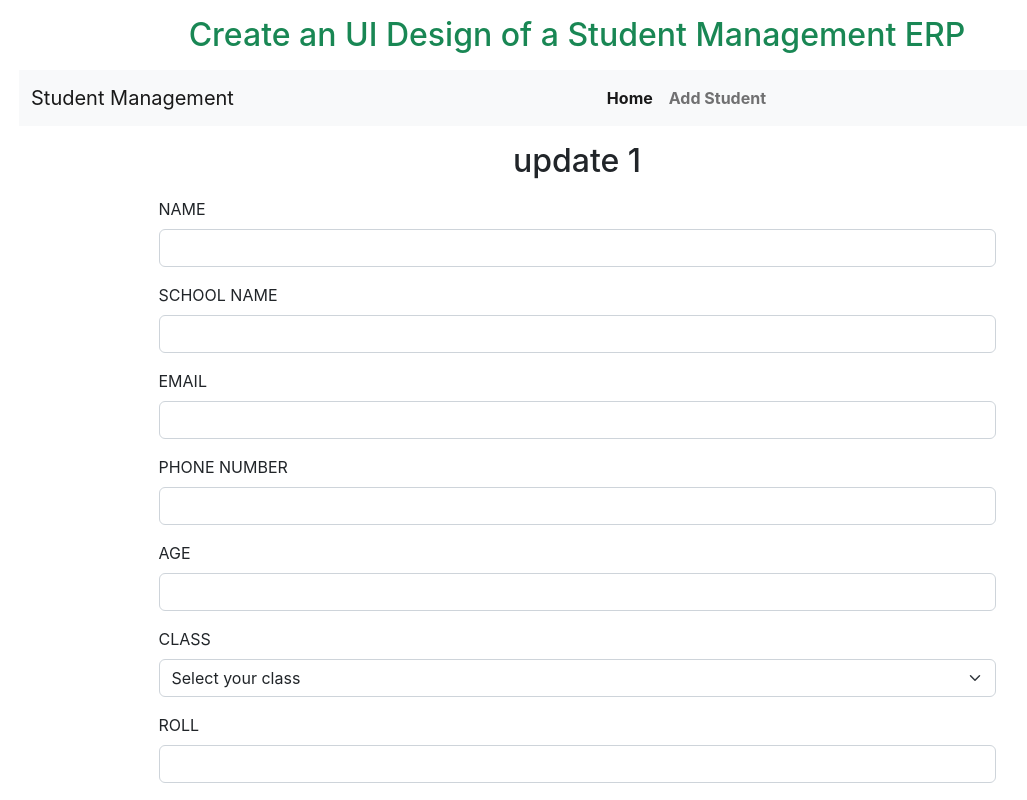
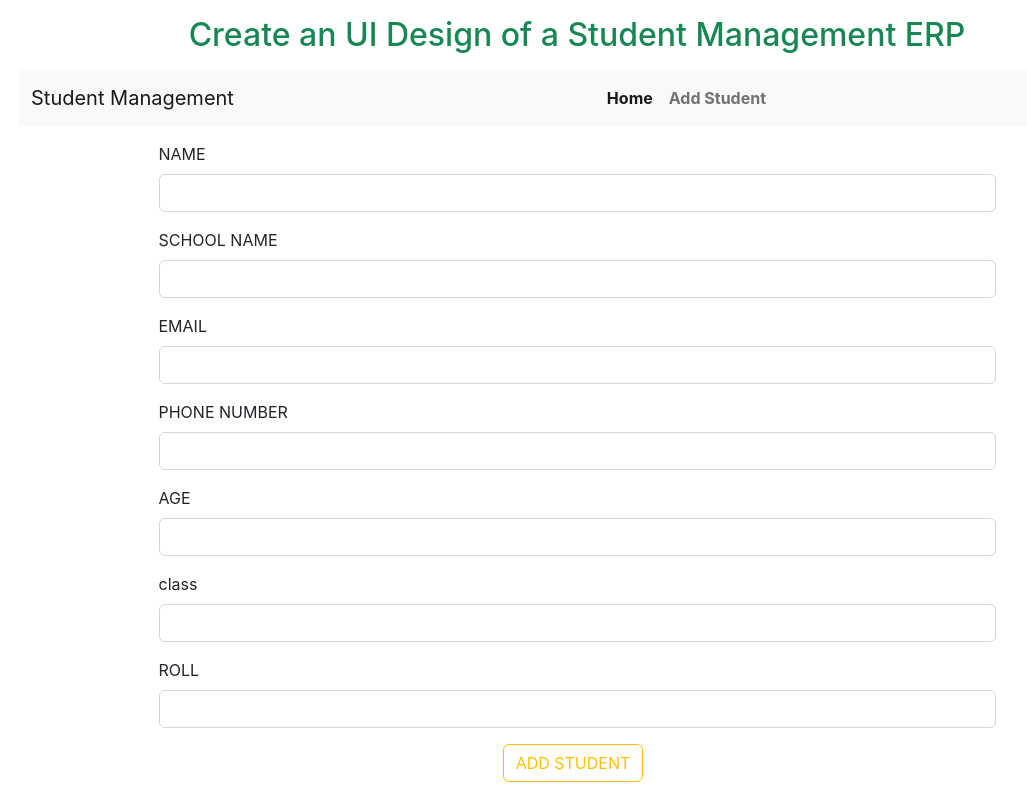
Before and after one commit to naimulislamshakil/Technoboot-cliend, a React (Create React App) app: page /update/1 in a window 1280 px wide. Shown: the whole page, without its empty margins (63-1090 px from the left). Built offline with nearby package versions, Linux system fonts and the light colour scheme; no server answers.

Commit message:
update student

```diff
--- a/src/Component/Home/Update.js
+++ b/src/Component/Home/Update.js
@@ -1,87 +1,124 @@
-import React from "react";
+import React, { useEffect, useState } from "react";
 import { useParams } from "react-router-dom";
+import { useDispatch, useSelector } from "react-redux";
+import { viewStudents } from "../../Redux/Action/action";
 
 const Update = () => {
+  const [name, setName] = useState("");
+  const [school, setSchool] = useState("");
+  const [email, setEmail] = useState("");
+  const [phone, setPhone] = useState("");
+  const [age, setAge] = useState(0);
+  const [classes, setClass] = useState(0);
+  const [roll, setRoll] = useState(0);
   const { id } = useParams();
+  let dispatch = useDispatch();
+  const { student } = useSelector((state) => state.students);
+  useEffect(() => {
+    dispatch(viewStudents(id));
+  }, [id, dispatch]);
+
+  const updateStudent = () => {
+    const user = {
+      name: name ? name : student.name,
+      schoolname: school ? school : student.schoolname,
+      email: email ? email : student.email,
+      phone: phone ? phone : student.phone,
+      age: age ? age : student.age,
+      class: classes ? classes : student.class,
+      roll: roll ? roll : student.roll,
+    };
+    console.log(user);
+  };
   return (
     <div>
-      <h2 className="text-center mt-3">update {id}</h2>
+      <h2 className="text-center mt-3">{student.name}</h2>
       <div className="w-75 mx-auto mt-3">
-        <div class="mb-3">
-          <label for="exampleFormControlInput1" class="form-label">
+        <div className="mb-3">
+          <label for="exampleFormControlInput1" className="form-label">
             NAME
           </label>
           <input
             type="text"
-            class="form-control"
+            onChange={(e) => setName(e.target.value)}
+            className="form-control"
             id="exampleFormControlInput1"
           />
         </div>
-        <div class="mb-3">
-          <label for="exampleFormControlInput1" class="form-label">
+        <div className="mb-3">
+          <label for="exampleFormControlInput1" className="form-label">
             SCHOOL NAME
           </label>
           <input
             type="text"
-            class="form-control"
+            onChange={(e) => setSchool(e.target.value)}
+            className="form-control"
             id="exampleFormControlInput1"
           />
         </div>
-        <div class="mb-3">
-          <label for="exampleFormControlInput1" class="form-label">
+        <div className="mb-3">
+          <label for="exampleFormControlInput1" className="form-label">
             EMAIL
           </label>
           <input
             type="email"
-            class="form-control"
+            onChange={(e) => setEmail(e.target.value)}
+            className="form-control"
             id="exampleFormControlInput1"
           />
         </div>
-        <div class="mb-3">
-          <label for="exampleFormControlInput1" class="form-label">
+        <div className="mb-3">
+          <label for="exampleFormControlInput1" className="form-label">
             PHONE NUMBER
           </label>
           <input
             type="number"
-            class="form-control"
+            onChange={(e) => setPhone(e.target.value)}
+            className="form-control"
             id="exampleFormControlInput1"
           />
         </div>
-        <div class="mb-3">
-          <label for="exampleFormControlInput1" class="form-label">
+        <div className="mb-3">
+          <label for="exampleFormControlInput1" className="form-label">
             AGE
           </label>
           <input
             type="number"
-            class="form-control"
+            onChange={(e) => setAge(e.target.value)}
+            className="form-control"
             id="exampleFormControlInput1"
           />
         </div>
-        <div class="mb-3">
-          <label for="exampleFormControlInput1" class="form-label">
-            CLASS
+        <div className="mb-3">
+          <label for="exampleFormControlInput1" className="form-label">
+            class
           </label>
-          <select class="form-select" aria-label="Default select example">
-            <option selected>Select your class</option>
-            <option value="6">6</option>
-            <option value="7">7</option>
-            <option value="8">8</option>
-            <option value="9">9</option>
-            <option value="10">10</option>
-            <option value="11">11</option>
-            <option value="12">12</option>
-          </select>
+          <input
+            type="number"
+            onChange={(e) => setClass(e.target.value)}
+            className="form-control"
+            id="exampleFormControlInput1"
+          />
         </div>
-        <div class="mb-3">
-          <label for="exampleFormControlInput1" class="form-label">
+        <div className="mb-3">
+          <label for="exampleFormControlInput1" className="form-label">
             ROLL
           </label>
           <input
             type="number"
-            class="form-control"
+            onChange={(e) => setRoll(e.target.value)}
+            className="form-control"
             id="exampleFormControlInput1"
           />
         </div>
+      </div>
+      <div className="d-flex justify-content-center">
+        <button
+          onClick={updateStudent}
+          class="btn btn-outline-warning me-2 mb-2"
+        >
+          ADD STUDENT
+        </button>
       </div>
     </div>
   );
--- a/src/Redux/Action/action.js
+++ b/src/Redux/Action/action.js
@@ -16,6 +16,11 @@ export const deleteOneStudents = () => {
 export const addOneStudents = () => {
   return {
     type: types.ADD_STUDENTS,
+  };
+};
+export const updateOneStudents = () => {
+  return {
+    type: types.UPDATE_STUDENTS,
   };
 };
 export const viewOneStudents = (student) => {
@@ -70,3 +75,14 @@ export const addStudents = (user) => {
       .catch((err) => console.log(err));
   };
 };
+export const updateStudents = (id, user) => {
+  return function (dispatch) {
+    axios
+      .put(`http://localhost:5000/singel_student/${id}`, user)
+      .then((res) => {
+        console.log(res);
+        dispatch(updateOneStudents(res.data));
+      })
+      .catch((err) => console.log(err));
+  };
+};
--- a/src/Redux/Reducer/reducer.js
+++ b/src/Redux/Reducer/reducer.js
@@ -25,6 +25,11 @@ const studentReducer = (state = initialState, action) => {
         ...state,
         isLoading: false,
       };
+    case types.UPDATE_STUDENTS:
+      return {
+        ...state,
+        isLoading: false,
+      };
     case types.VIEW_STUDENTS:
       return {
         ...state,
```
